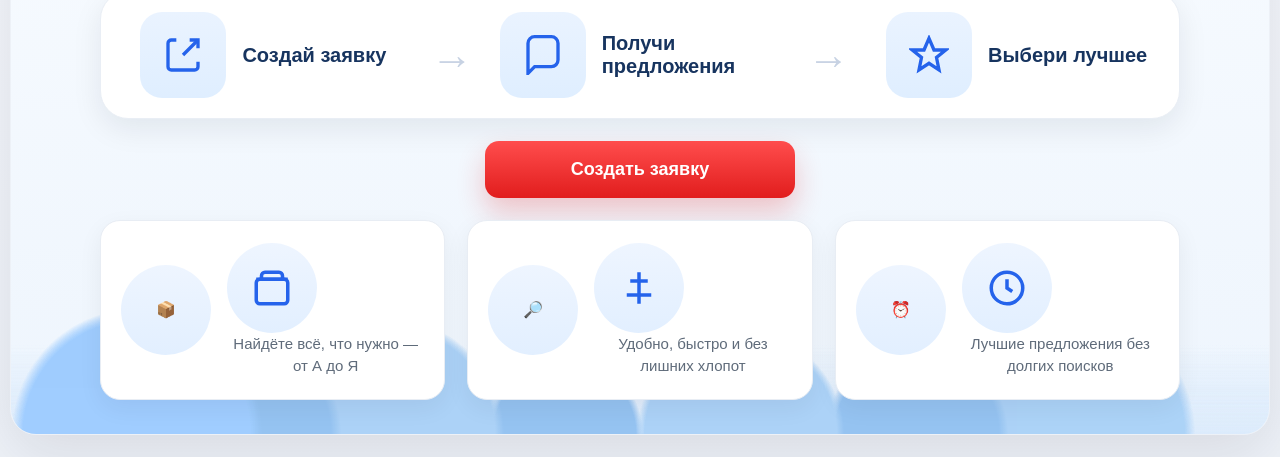
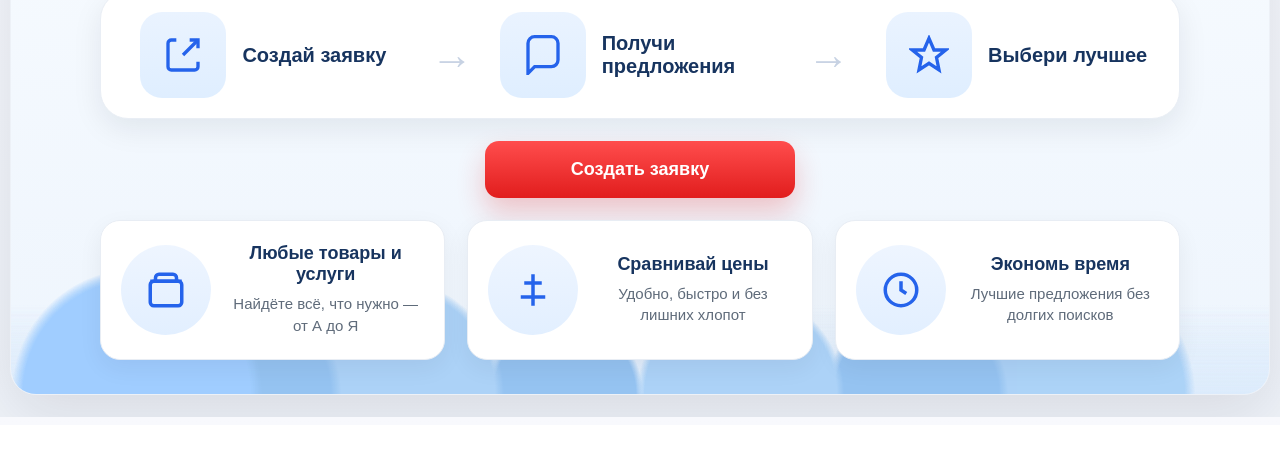
Before and after one commit to MikoTorgkz/torg-kz, a website: page index.html in a window 1280 px wide. Shown: the part 375-832 px from the top of the page. After the commit the page ends 800 px from the top, so only its background shows below. Drawn offline with Linux system fonts and the light colour scheme.

Commit message:
fix benefit cards layout

```diff
--- a/index.html
+++ b/index.html
@@ -362,6 +362,35 @@ body {
   color: #5f6b7a;
   line-height: 1.45;
 }
+    .benefit-icon {
+  width: 90px;
+  height: 90px;
+  border-radius: 999px;
+  background: linear-gradient(180deg, #eef5ff, #e2efff);
+  display: flex;
+  align-items: center;
+  justify-content: center;
+  flex-shrink: 0;
+}
+
+.benefit-icon svg {
+  width: 42px;
+  height: 42px;
+  stroke: #2563eb;
+}
+
+    .benefit-title {
+      font-size: 18px;
+      font-weight: 800;
+      margin-bottom: 8px;
+      color: #17345f;
+    }
+
+    .benefit-text {
+      font-size: 15px;
+      color: #5f6b7a;
+      line-height: 1.45;
+    }
 
     .content {
       padding: 20px;
@@ -1076,6 +1105,16 @@ body {
     }
 
   @media (max-width: 720px) {
+    .benefit-card {
+    flex-direction: column;
+    text-align: center;
+    align-items: center;
+  }
+
+  .benefit-title,
+  .benefit-text {
+    text-align: center;
+  }
   .page-shell,
   .app-shell {
     margin: 0;
@@ -1206,8 +1245,6 @@ body {
 
           <div class="benefits">
   <div class="benefit-card">
-              <div class="benefit-icon">📦</div>
-              <div>
     <div class="benefit-icon">
       <svg viewBox="0 0 24 24" fill="none" stroke-width="2">
         <path d="M3 7h18"/>
@@ -1215,13 +1252,13 @@ body {
         <rect x="3" y="7" width="18" height="14" rx="2"/>
       </svg>
     </div>
+    <div>
+      <div class="benefit-title">Любые товары и услуги</div>
       <div class="benefit-text">Найдёте всё, что нужно — от А до Я</div>
     </div>
   </div>
 
   <div class="benefit-card">
-              <div class="benefit-icon">🔎</div>
-              <div>
     <div class="benefit-icon">
       <svg viewBox="0 0 24 24" fill="none" stroke-width="2">
         <path d="M12 3v18"/>
@@ -1229,21 +1266,22 @@ body {
         <path d="M5 16h14"/>
       </svg>
     </div>
+    <div>
+      <div class="benefit-title">Сравнивай цены</div>
       <div class="benefit-text">Удобно, быстро и без лишних хлопот</div>
     </div>
   </div>
 
   <div class="benefit-card">
-              <div class="benefit-icon">⏰</div>
-              <div>
     <div class="benefit-icon">
       <svg viewBox="0 0 24 24" fill="none" stroke-width="2">
         <circle cx="12" cy="12" r="9"/>
         <path d="M12 7v5l3 2"/>
       </svg>
     </div>
+    <div>
+      <div class="benefit-title">Экономь время</div>
       <div class="benefit-text">Лучшие предложения без долгих поисков</div>
-              </div>
     </div>
   </div>
 </div>
```
Lines whose indentation alone changed are shown as unchanged.
